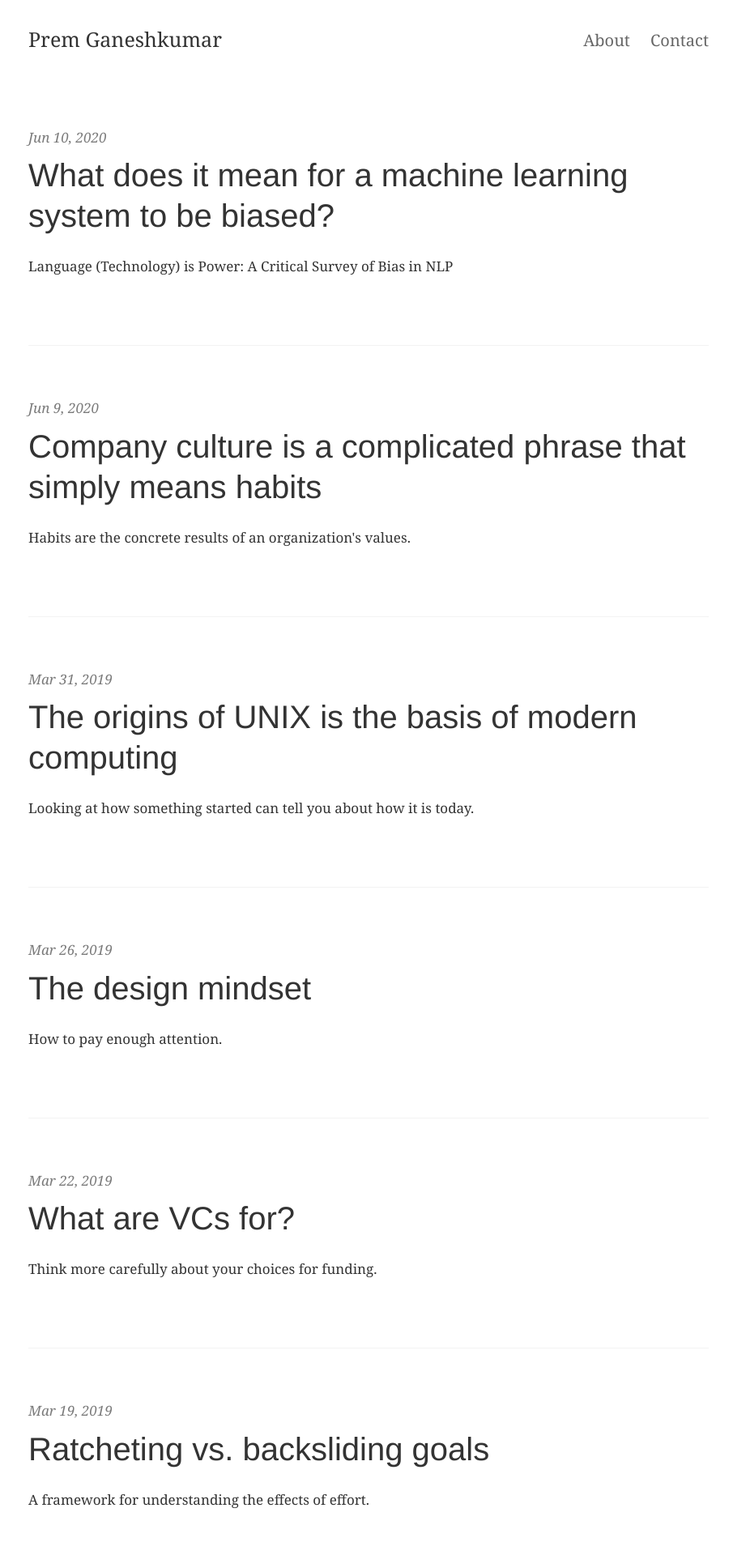
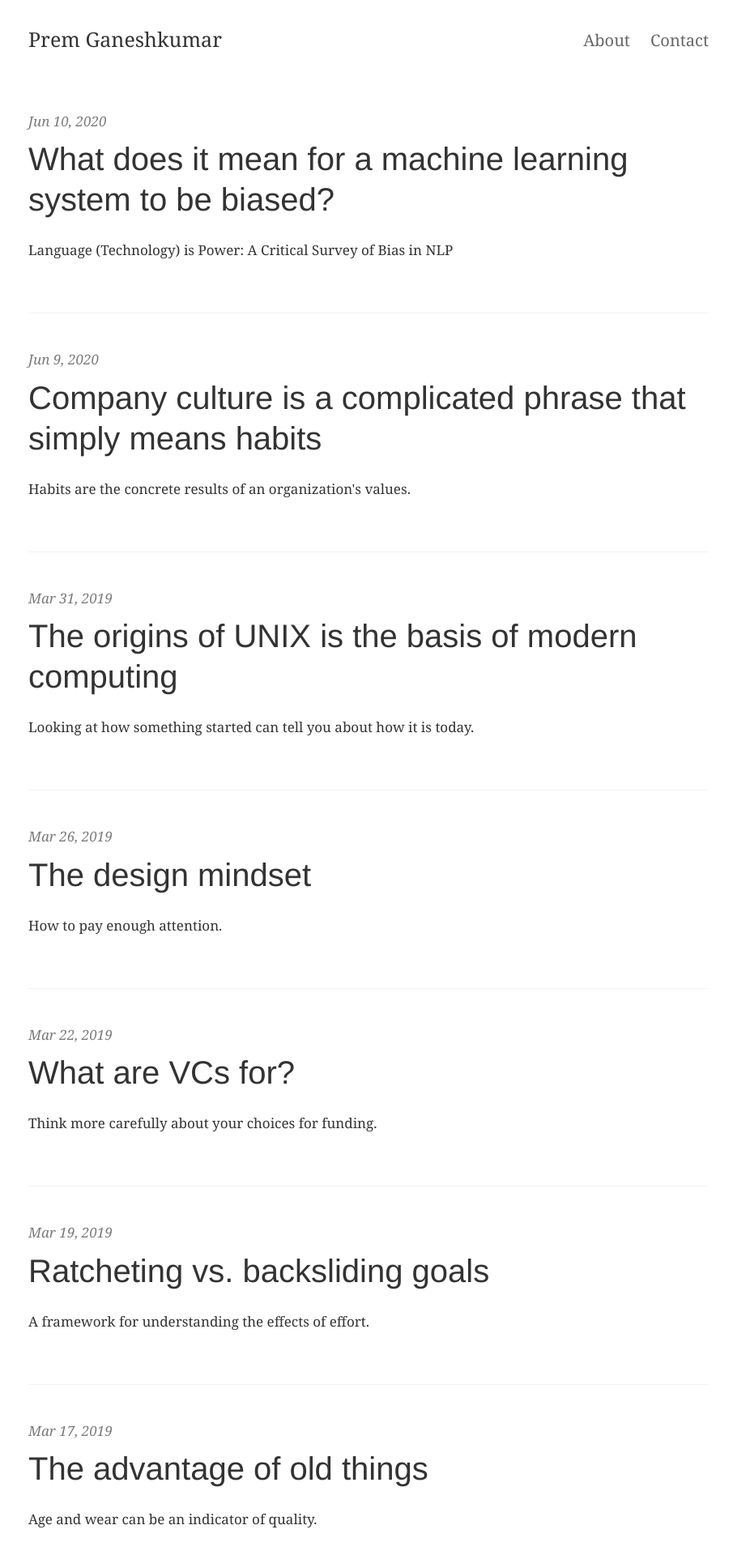
Before and after one commit to premgane/premgane.github.io, a Jekyll site: the page built from index.html, in a window 1280 px wide. Shown: the top 1920 px of the page at 81% size, without its empty margins (185-1090 px from the left). Built offline with Jekyll 4.4.1, drawn with Linux system fonts in a browser that asks for light colours; the list of posts is cut into pages by our own code.

Commit message:
Small layout changes. Fix Gemfile

```diff
--- a/Gemfile
+++ b/Gemfile
@@ -3,11 +3,11 @@
 # A simple Ruby Gem to bootstrap dependencies for setting up and
 # maintaining a local Jekyll environment in sync with GitHub Pages
 # https://github.com/github/pages-gem
-gem 'github-pages'
+gem 'github-pages', group: :jekyll_plugins
 gem "jekyll", ">= 3.6.3"
 
 gem "ffi", ">= 1.9.24"
 gem "nokogiri", ">= 1.10.8"
 
-gem "redcloth", ">= 4.3.0"
+gem 'RedCloth', '~> 4.3', '>= 4.3.2'
 gem 'pkg-config'
--- a/index.html
+++ b/index.html
@@ -1,13 +1,13 @@
 ---
 layout: default
 ---
-{% assign posts_count = (paginator.posts | size) %}
+{% assign posts_count = paginator.posts.size %}
 
 <div class="home">
   {% if posts_count > 0 %}
     <div class="posts">
       {% for post in paginator.posts %}
-        <div class="post py3 h-entry">
+        <div class="post py2 h-entry">
           <p class="post-meta dt-published">{{ post.date | date: site.date_format }}</p>
           <a href="{{ post.url | prepend: site.baseurl }}" class="post-link u-url"><h3 class="h1 post-title p-name">{{ post.title }}</h3></a>
           <p class="post-summary">
```
Also changed, not shown: about.md (+1 -1 lines), Gemfile.lock, README.md, 4 other files.
